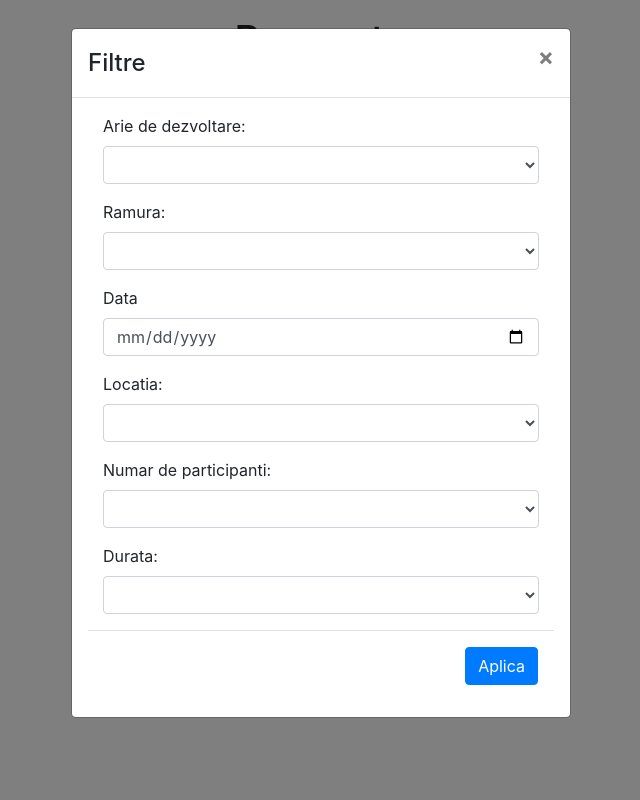
After one commit to mirtleonard/Digitalization, a Django app: template report/templates/searchReport.html in a window 1280 px wide, after a click on "Filtre". The commit adds this page. Shown: the whole page, without its empty margins (319-959 px from the left). Run offline with Django 3.2, Linux system fonts and the light colour scheme; the template is opened without the code that fills it, so the values that code supplies are empty; some libraries are stand-ins or nearby versions.

Commit message:
add filters to search

```diff
--- /dev/null
+++ b/report/templates/searchReport.html
@@ -0,0 +1,122 @@
+<html>
+<head>
+  <link rel="stylesheet" href="https://maxcdn.bootstrapcdn.com/bootstrap/4.5.2/css/bootstrap.min.css">
+  <script src="https://ajax.googleapis.com/ajax/libs/jquery/3.5.1/jquery.min.js"></script>
+  <script src="https://maxcdn.bootstrapcdn.com/bootstrap/4.5.2/js/bootstrap.min.js"></script>
+</head>
+<body>
+  <h1 class="d-flex justify-content-center m-3">Rapoarte</h1>
+  <div class = "d-flex flex-column justify-content-center">
+
+    <form class="d-flex justify-content-center" action="{% url 'searchReport' %}" method="get">
+      <div class="form-outline">
+        <input type="text" placeholder="" name="search">
+      </div>
+      <button type="submit" class="mx-2 btn btn-primary">Search</button>
+      <button type="button" class="btn btn-primary" data-toggle="modal" data-target="#filter">Filtre</button>
+
+
+      <div class="modal fade" id="filter" role="dialog">
+        <div class="modal-dialog">
+
+          <!-- Modal content-->
+          <div class="modal-content">
+            <div class="modal-header">
+              <h4 class="modal-title">Filtre</h4>
+              <button type="button" class="close" data-dismiss="modal">&times;</button>
+            </div>
+
+            <div class="modal-body">
+              <div class="container">
+
+                <div class = "form-group">
+                  <label> Arie de dezvoltare: </label>
+                  <select class="form-control" name="aries">
+                    <option value=""> </option>
+                    <option value="Spirituala">Spirituala</option>
+                    <option value="Fizica">Fizica</option>
+                    <option value="Sociala">Sociala</option>
+                    <option value="Intelectuala">Intelectuala</option>
+                    <option value="Afectiva">Afectiva</option>
+                    <option value="Caracter">Caracter</option>
+                  </select>
+                </div>
+
+                <div class="form-group">
+                  <label>Ramura:</label>
+                  <select class="form-control" name="branch">
+                    <option value=""></option>
+                    <option value="Exploratori">Lupisori</option>
+                    <option value="Temerari">Temerari</option>
+                    <option value="Lupisori">Exploratori</option>
+                  </select>
+                </div>
+
+                <div class="form-group">
+                  <label>Data</label>
+                  <input class="form-control" type="date"  id="date" name='date'>
+                </div>
+
+                <div class="form-group">
+                  <label>Locatia:</label>
+                  <select class="form-control" name="location">
+                    <option value=""></option>
+                    <option value="indoor">Interior</option>
+                    <option value="outdoor">Exterior</option>
+                  </select>
+                </div>
+
+                <div class="form-group">
+                  <label>Numar de participanti:</label>
+                  <select class="form-control" name="participants">
+                    <option value=""> </option>
+                    <option value="1-5">1-5</option>
+                    <option value="5-15">5-15</option>
+                    <option value="15-30">15-30</option>
+                  </select>
+                </div>
+
+                <div class="form-group">
+                  <label>Durata:</label>
+                  <select class="form-control" name="duration">
+                    <option value=""> </option>
+                    <option value="0-1h">0-1h</option>
+                    <option value="2-3h">2-3h</option>
+                    <option value="3h+">3h+</option>
+                  </select>
+                </div>
+              </div>
+              <div class="modal-footer">
+                <button type="button" class="btn btn-primary">Aplica</button>
+              </div>
+            </div>
+          </div>
+        </div>
+      </div>
+    </form>
+
+    <div class="container d-flex justify-content-center" id="result">
+      <div style=" width:50%">
+        <h4 style="text-align: center"> Rezultate:</h4>
+        <div class="d-flex flex-column" style="overflow-x : auto; max-height : 60vh">
+          {% if reports %}
+          {% for report in reports%}
+          <div class="card m-2">
+            <div class="card-header"><a href= "reports/{{report.id}}">{{report.title}}</a></div>
+            <div data-offset="50" class="card-body" style="overflow-x : auto; max-height : 10vh ">{{report.branch}}</div>
+            <div class="card-footer">
+              {{report.date}}
+            </div>
+          </div>
+          {%endfor%}
+          {% else %}
+          <h3 class="d-flex justify-content-center">Nu exista nici un raport </h3>
+          {% endif %}
+        </div>
+      </div>
+    </div>
+
+  </div>
+
+</body>
+</html>
--- a/report/urls.py
+++ b/report/urls.py
@@ -2,7 +2,7 @@ from django.urls import path
 from . import views
 
 urlpatterns = [
-    path('viewReports', views.viewReports, name = 'viewReports'),
+    path('reports/<int:report_id>', views.viewReport, name = 'viewReport'),
     path('searchReport', views.searchReport, name = 'searchReport'),
     path('addReport', views.addReport, name = 'addReport'),
     path('submitReport', views.submitReport, name = 'submitReport'),
--- a/user/templates/login.html
+++ b/user/templates/login.html
@@ -29,7 +29,7 @@
     </div>
   </div>
 
-<div class="modal fade" id="register" role="dialog">
+  <div class="modal fade" id="register" role="dialog">
     <div class="modal-dialog">
 
       <!-- Modal content-->
--- a/user/templates/profile.html
+++ b/user/templates/profile.html
@@ -13,7 +13,7 @@
     <form action="{%url 'addReport'%}" method="get">
       <button type="submit" class="btn btn-primary"> Adauga Raport Activitate </button>
     </form>
-    <form class="mx-3"action="{%url 'viewReports'%}" method="get">
+    <form class="mx-3"action="{%url 'searchReport'%}" method="get">
       <button type="submit" class="btn btn-primary"> Vezi rapoarte </button>
     </form>
   <form action="{%url 'logout_user'%}" method="post">
--- a/user/urls.py
+++ b/user/urls.py
@@ -6,5 +6,5 @@ urlpatterns = [
     path('profile', views.profile, name='profile'),
     path('register', views.register, name='register'),
     path('login_user', views.login_user, name='login_user'),
-    path('logout_user', views.logout_user, name='logout_user')
+    path('logout_user', views.logout_user, name='logout_user'),
 ]
```
Also changed, not shown: report/models.py (+12 -12 lines), report/templates/ViewReports.html (deleted, +0 -40 lines), report/templates/addReport.html (renamed from report/templates/AddReport.html, +12 -7 lines), report/templates/viewReport.html (added, +20 -0 lines), report/views.py (+15 -10 lines), user/views.py (+8 -2 lines), report/migrations/0005_alter_report_areas.py (added).
